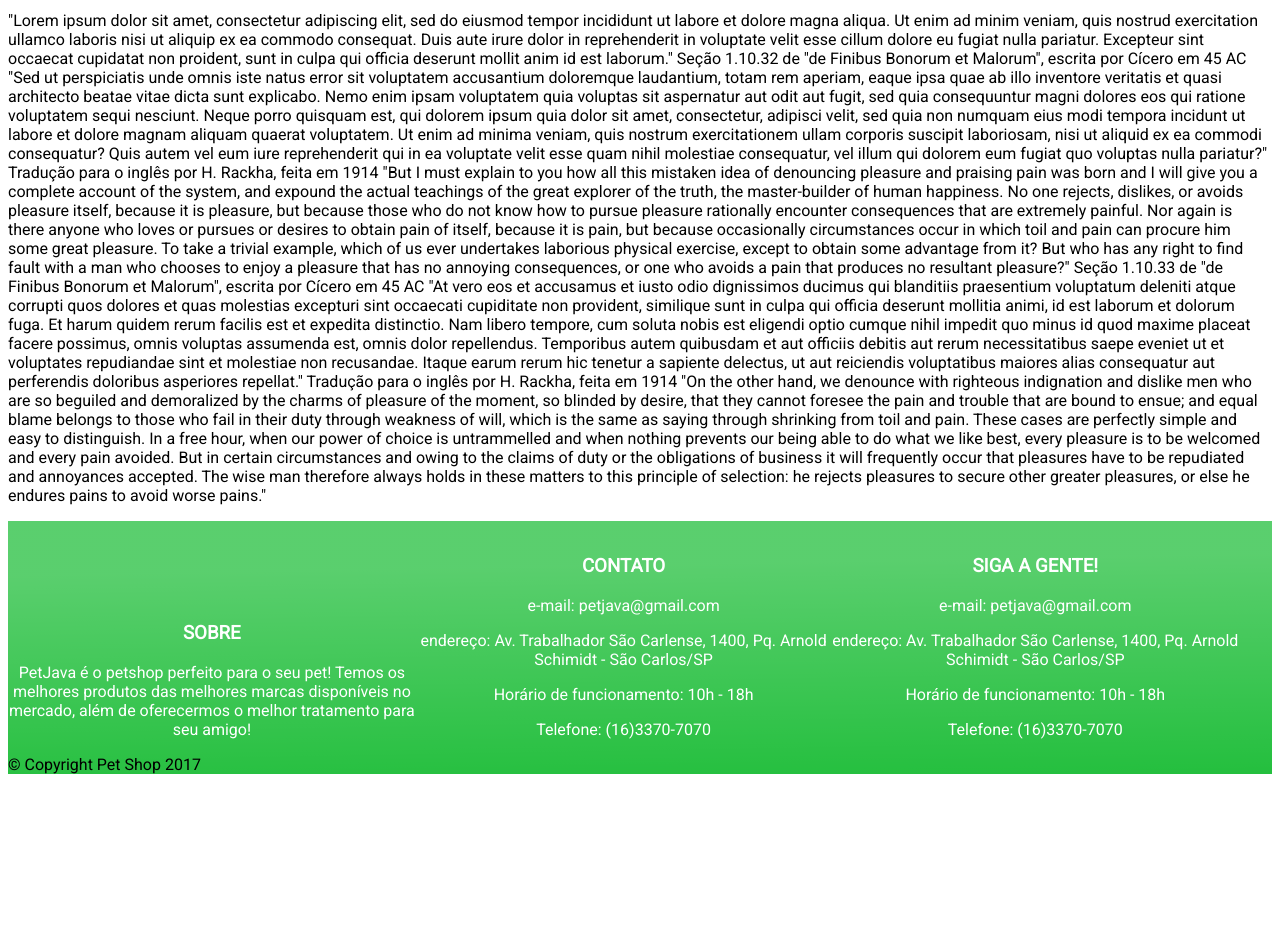
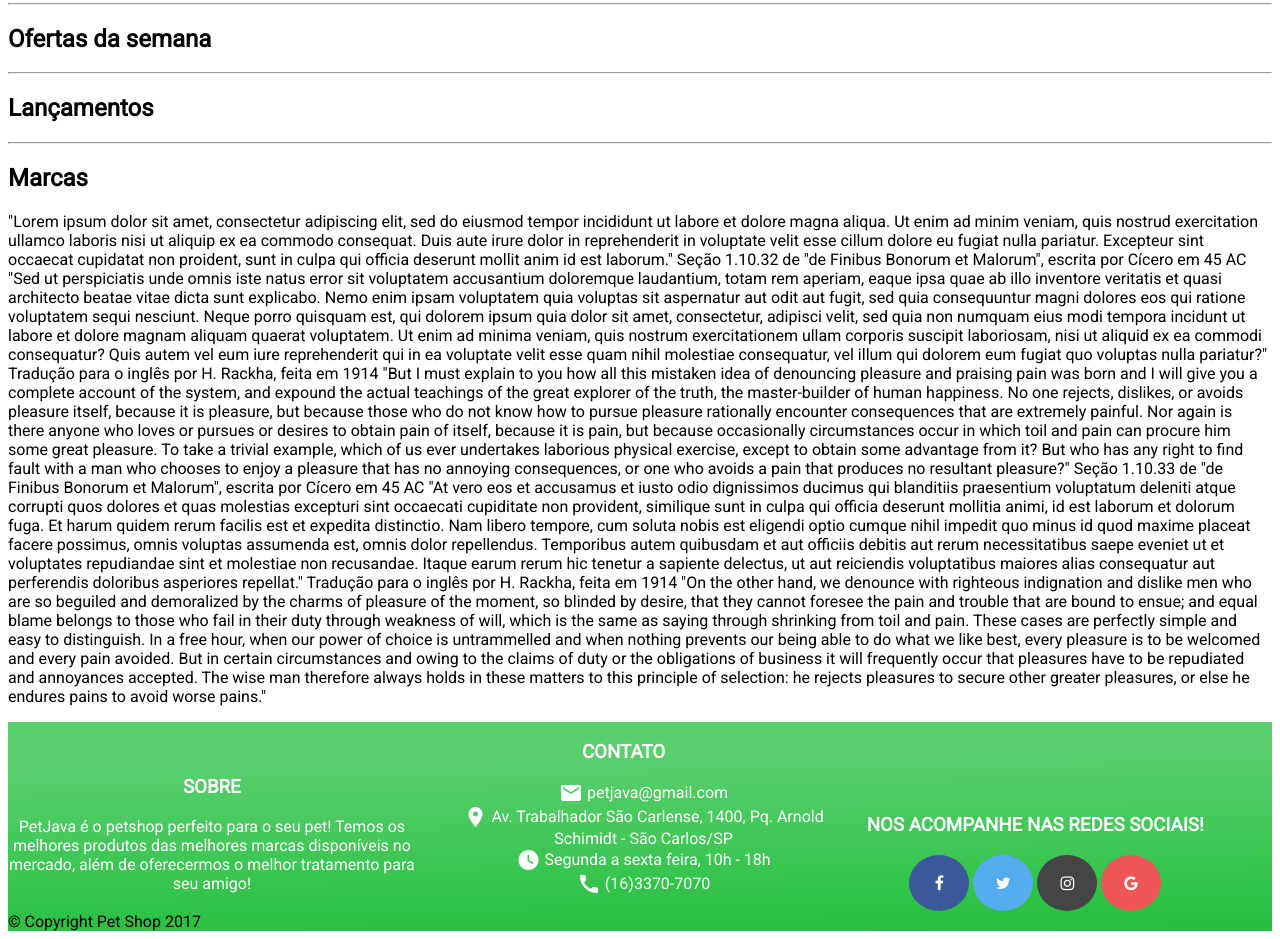
Before and after one commit to LucasAntognoni/SCC0219, a plain HTML site: page index.html in a window 1280 px wide. Shown: the part 708-1647 px from the top of the page. Before the commit the page ends 1490 px from the top, so only its background shows below. Drawn offline with Linux system fonts and the light colour scheme.

Commit message:
Footer 1.0

```diff
--- a/css/style.css
+++ b/css/style.css
@@ -199,9 +199,47 @@ footer{
    color: white;
    text-align: center;
    text-decoration: none;
-    margin-top: 1em;
+
 }
 
+ /* Style all font awesome icons */
+.fa {
+    padding: 20px;
+    font-size: 40px;
+    width: 20px;
+    text-align: center;
+    text-decoration: none;
+    border-radius: 50%;
+}
+
+/* Add a hover effect if you want */
+.fa:hover {
+    opacity: 0.8;
+}
+
+/* Set a specific color for each brand */
+
+/* Facebook */
+.fa-facebook {
+    background: #3B5998;
+    color: white;
+}
+
+/* Twitter */
+.fa-twitter {
+    background: #55ACEE;
+    color: white;
+}
+
+.fa-instagram {
+    background: #434547;
+    color: white;
+}
+
+.fa-google {
+    background: #E55;
+    color: white;
+}
 
 /*__________________END__________________*/
 
--- a/index.html
+++ b/index.html
@@ -6,7 +6,8 @@
     <title>Pet Shop</title>
     <link rel="stylesheet" href="./css/style.css">
     <link href='http://fonts.googleapis.com/css?family=Roboto' rel='stylesheet' type='text/css'>
-      <link rel="stylesheet" href="https://fonts.googleapis.com/icon?family=Material+Icons">
+    <link rel="stylesheet" href="https://fonts.googleapis.com/icon?family=Material+Icons">
+    <link rel="stylesheet" href="https://cdnjs.cloudflare.com/ajax/libs/font-awesome/4.7.0/css/font-awesome.min.css">
   </head>
   <body>
       <script>
@@ -76,7 +77,23 @@
             <button class="w3-button w3-black w3-display-right" onclick="plusDivs(1)">&#10095;</button>
         </div>
 
-          <p>"Lorem ipsum dolor sit amet, consectetur adipiscing elit, sed do eiusmod tempor incididunt ut labore et dolore magna aliqua. Ut enim ad minim veniam, quis nostrud exercitation ullamco laboris nisi ut aliquip ex ea commodo consequat. Duis aute irure dolor in reprehenderit in voluptate velit esse cillum dolore eu fugiat nulla pariatur. Excepteur sint occaecat cupidatat non proident, sunt in culpa qui officia deserunt mollit anim id est laborum."
+        <hr>
+        <div class="box" id="ofertas">
+            <h2 class="title">Ofertas da semana</h2>
+        </div>
+        <hr>
+        <div class="box" id="lancamentos">
+            <h2 class="title">Lançamentos</h2>
+        </div>
+        <hr>
+        <div class="box" id="marcas">
+            <h2 class="title">Marcas</h2>
+        </div>
+
+
+
+
+<p>"Lorem ipsum dolor sit amet, consectetur adipiscing elit, sed do eiusmod tempor incididunt ut labore et dolore magna aliqua. Ut enim ad minim veniam, quis nostrud exercitation ullamco laboris nisi ut aliquip ex ea commodo consequat. Duis aute irure dolor in reprehenderit in voluptate velit esse cillum dolore eu fugiat nulla pariatur. Excepteur sint occaecat cupidatat non proident, sunt in culpa qui officia deserunt mollit anim id est laborum."
 Seção 1.10.32 de "de Finibus Bonorum et Malorum", escrita por Cícero em 45 AC
 
 "Sed ut perspiciatis unde omnis iste natus error sit voluptatem accusantium doloremque laudantium, totam rem aperiam, eaque ipsa quae ab illo inventore veritatis et quasi architecto beatae vitae dicta sunt explicabo. Nemo enim ipsam voluptatem quia voluptas sit aspernatur aut odit aut fugit, sed quia consequuntur magni dolores eos qui ratione voluptatem sequi nesciunt. Neque porro quisquam est, qui dolorem ipsum quia dolor sit amet, consectetur, adipisci velit, sed quia non numquam eius modi tempora incidunt ut labore et dolore magnam aliquam quaerat voluptatem. Ut enim ad minima veniam, quis nostrum exercitationem ullam corporis suscipit laboriosam, nisi ut aliquid ex ea commodi consequatur? Quis autem vel eum iure reprehenderit qui in ea voluptate velit esse quam nihil molestiae consequatur, vel illum qui dolorem eum fugiat quo voluptas nulla pariatur?"
@@ -89,11 +106,7 @@ Seção 1.10.33 de "de Finibus Bonorum et Malorum", escrita por Cícero em 45 AC
 Tradução para o inglês por H. Rackha, feita em 1914
 
 "On the other hand, we denounce with righteous indignation and dislike men who are so beguiled and demoralized by the charms of pleasure of the moment, so blinded by desire, that they cannot foresee the pain and trouble that are bound to ensue; and equal blame belongs to those who fail in their duty through weakness of will, which is the same as saying through shrinking from toil and pain. These cases are perfectly simple and easy to distinguish. In a free hour, when our power of choice is untrammelled and when nothing prevents our being able to do what we like best, every pleasure is to be welcomed and every pain avoided. But in certain circumstances and owing to the claims of duty or the obligations of business it will frequently occur that pleasures have to be repudiated and annoyances accepted. The wise man therefore always holds in these matters to this principle of selection: he rejects pleasures to secure other greater pleasures, or else he endures pains to avoid worse pains."
-
-
-
-          </p>
-
+        </p>
 
       </div>
 
@@ -107,18 +120,20 @@ Tradução para o inglês por H. Rackha, feita em 1914
 
         <section id="contact">
         <h3>CONTATO</h3>
-          <p>e-mail: petjava@gmail.com</p>
-          <p>endereço: Av. Trabalhador São Carlense, 1400, Pq. Arnold Schimidt - São Carlos/SP</p>
-          <p>Horário de funcionamento: 10h - 18h</p>
-          <p>Telefone: (16)3370-7070</p>
+            <ul style="list-style-type: none;">
+                <li><a><i class="material-icons" style='vertical-align: middle'>email</i>         petjava@gmail.com</a></li>
+                <li><a><i class="material-icons" style='vertical-align: middle'>location_on</i>       Av. Trabalhador São Carlense, 1400, Pq. Arnold Schimidt - São Carlos/SP</a></li>
+                <li><a><i class="material-icons" style='vertical-align: middle'>watch_later</i>        Segunda a sexta feira, 10h - 18h</a></li>
+                <li><a><i class="material-icons" style='vertical-align: middle'>call</i>        (16)3370-7070</a></li>
+            </ul>
         </section>
 
           <section id="social">
-            <h3>SIGA A GENTE!</h3>
-            <p>e-mail: petjava@gmail.com</p>
-            <p>endereço: Av. Trabalhador São Carlense, 1400, Pq. Arnold Schimidt - São Carlos/SP</p>
-            <p>Horário de funcionamento: 10h - 18h</p>
-            <p>Telefone: (16)3370-7070</p>
+            <h3>NOS ACOMPANHE NAS REDES SOCIAIS!</h3>
+            <a href="#" class="fa fa-facebook"></a>
+            <a href="#" class="fa fa-twitter"></a>
+            <a href="#" class="fa fa-instagram"></a>
+            <a href="#" class="fa fa-google"></a>
           </section>
 
 
```
